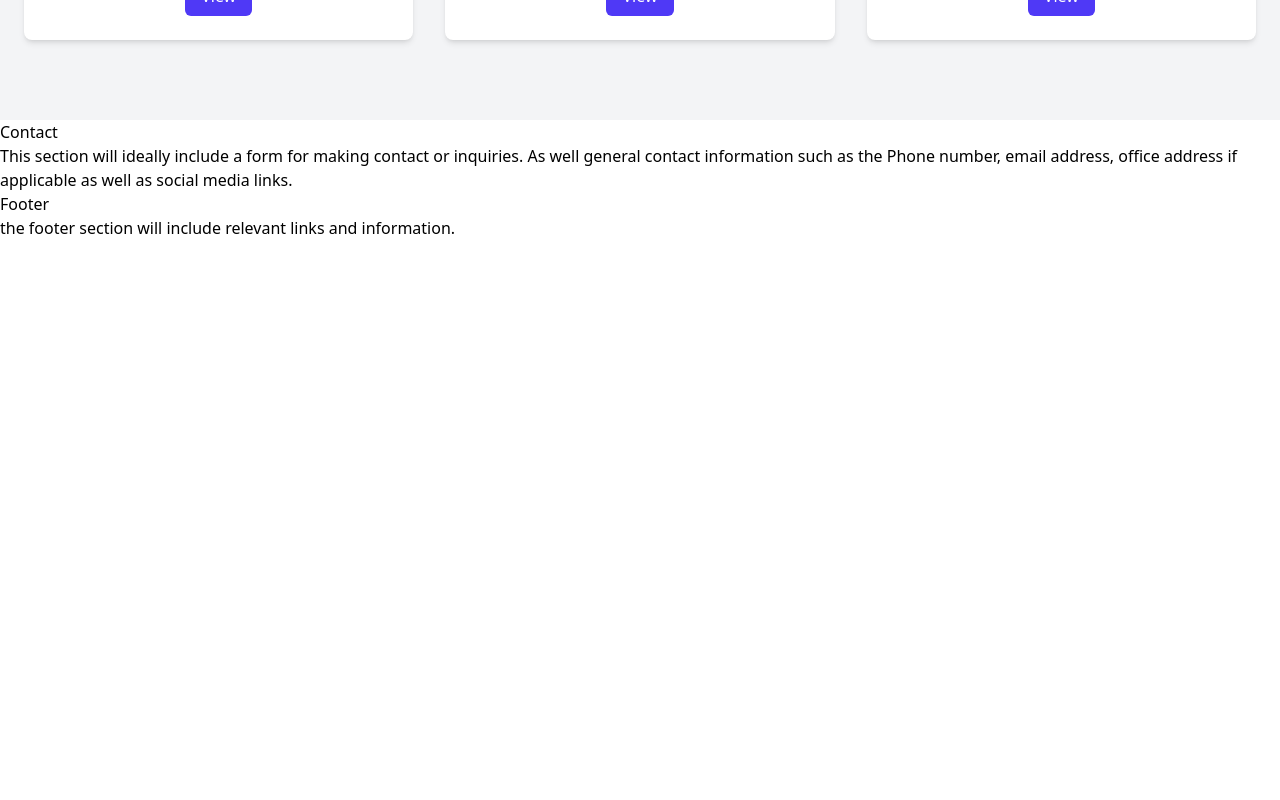
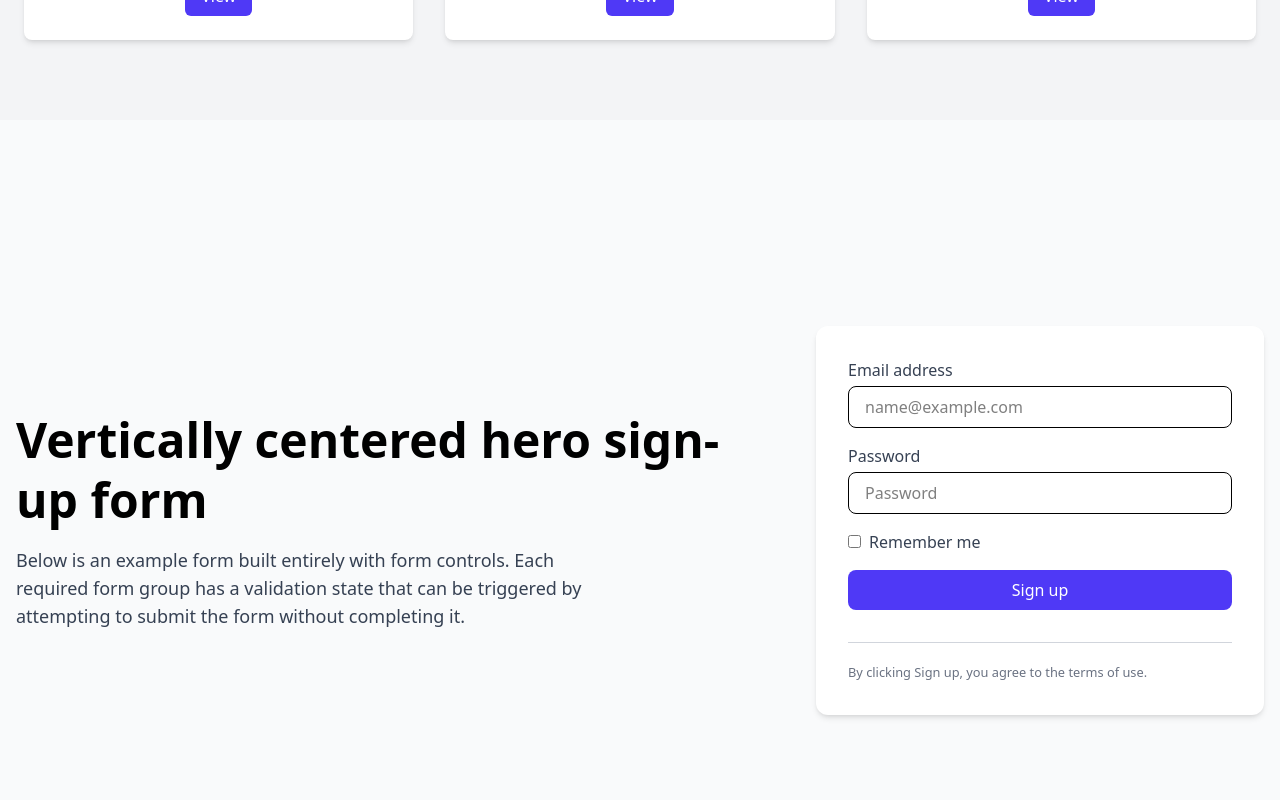
Before and after one commit to Tholakele-jiyana/MyPortfolioApp, a React (Vite) app in the folder Portfolio-App/: page / in a window 1280 px wide. Shown: the part 2420-3220 px from the top of the page. Before the commit the page ends 2660 px from the top, so only its background shows below. Built offline with nearby package versions, Linux system fonts and the light colour scheme.

Commit message:
Added Contact page

```diff
--- a/Portfolio-App/src/Components/Contact.jsx
+++ b/Portfolio-App/src/Components/Contact.jsx
@@ -1,12 +1,62 @@
+import React from 'react';
+
 function Contact() {
   return (
-    <div>
-        <h1>Contact</h1>
-        <p>This section will ideally include a form for making contact or inquiries. As well general
-            contact information such as the Phone number, email address, office address if applicable as
-            well as social media links.
-        </p>
-    </div>
+    <main className="min-h-screen flex items-center justify-center bg-gray-50">
+      <div className="container mx-auto px-4 py-12">
+        <div className="flex flex-col lg:flex-row items-center lg:gap-20">
+
+          {/* Left text section */}
+          <div className="text-center lg:text-left lg:w-7/12 mb-12 lg:mb-0">
+            <h1 className="text-4xl sm:text-5xl font-bold leading-tight mb-4">
+              Vertically centered hero sign-up form
+            </h1>
+            <p className="text-lg text-gray-700 lg:w-10/12">
+              Below is an example form built entirely with form controls. Each required form group has a validation state that can be triggered by attempting to submit the form without completing it.
+            </p>
+          </div>
+
+          {/* Form section */}
+          <div className="w-full max-w-md lg:w-5/12">
+            <form className="bg-white p-6 sm:p-8 rounded-xl shadow-md">
+              <div className="mb-4">
+                <label htmlFor="email" className="block text-gray-700 mb-1">Email address</label>
+                <input
+                  type="email"
+                  id="email"
+                  placeholder="name@example.com"
+                  className="w-full px-4 py-2 border rounded-lg focus:ring-2 focus:ring-indigo-500 focus:outline-none"
+                />
+              </div>
+
+              <div className="mb-4">
+                <label htmlFor="password" className="block text-gray-700 mb-1">Password</label>
+                <input
+                  type="password"
+                  id="password"
+                  placeholder="Password"
+                  className="w-full px-4 py-2 border rounded-lg focus:ring-2 focus:ring-indigo-500 focus:outline-none"
+                />
+              </div>
+
+              <div className="mb-4 flex items-center">
+                <input type="checkbox" id="remember" className="mr-2"/>
+                <label htmlFor="remember" className="text-gray-700">Remember me</label>
+              </div>
+
+              <button className="w-full bg-indigo-600 text-white py-2 rounded-lg hover:bg-indigo-700 transition-colors mb-4">
+                Sign up
+              </button>
+
+              <hr className="my-4 border-gray-300" />
+              <small className="text-gray-500">
+                By clicking Sign up, you agree to the terms of use.
+              </small>
+            </form>
+          </div>
+        </div>
+      </div>
+    </main>
   );
 }
 
```
